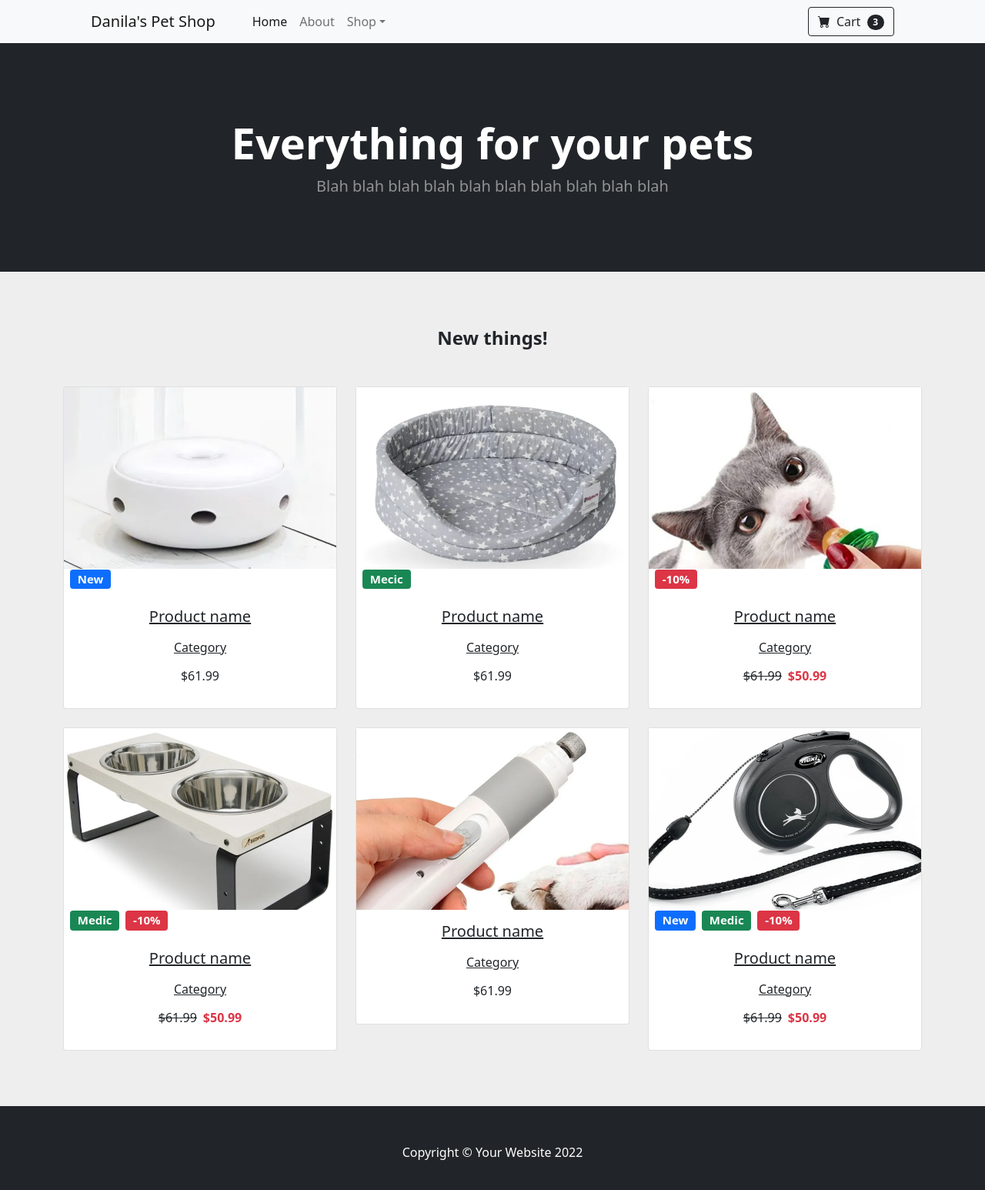
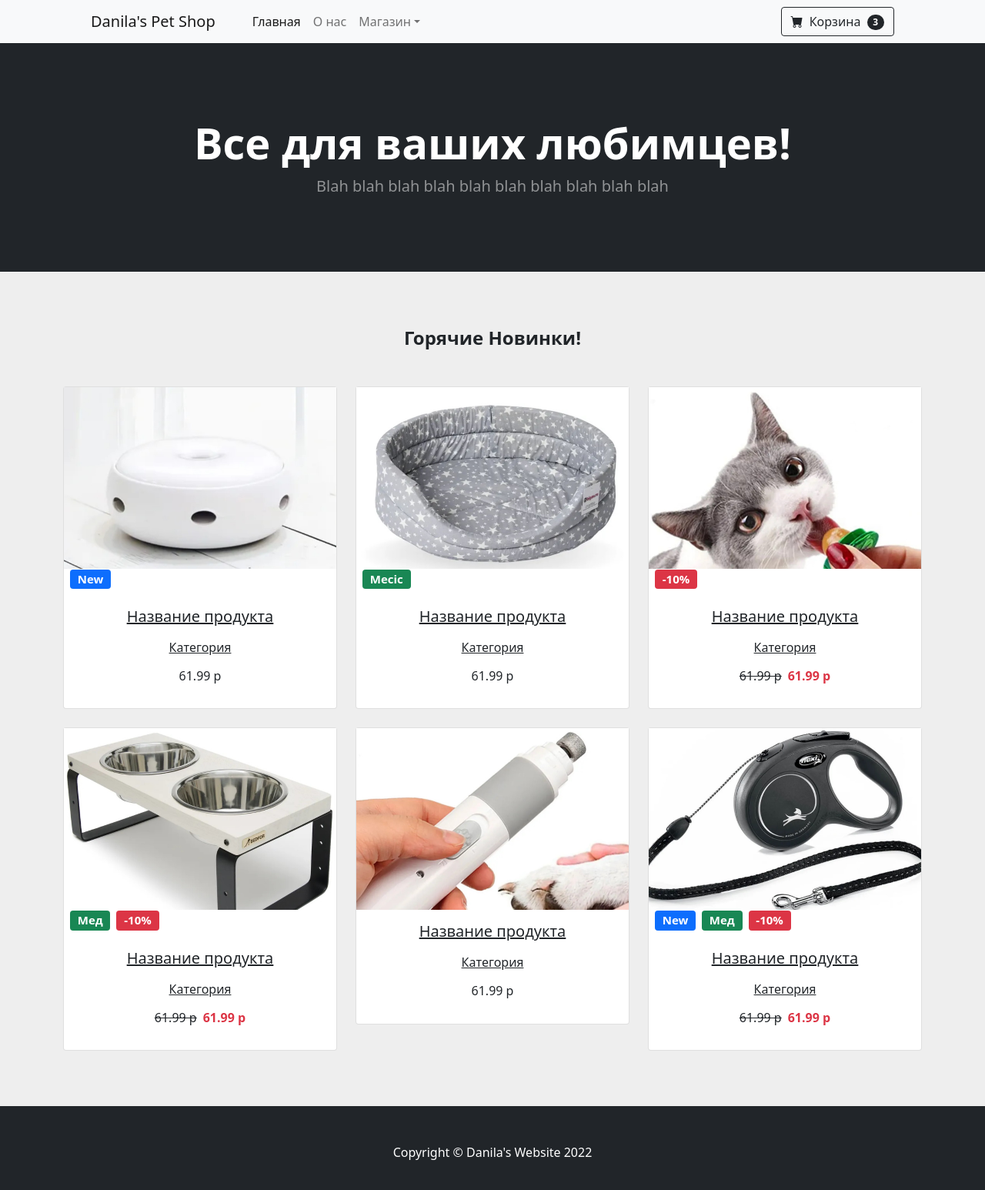
Before and after one commit to Dewered/SEO-Learning, a plain HTML site: page index.html in a window 1280 px wide. Shown: the whole page at 77% size. Drawn offline with nearby package versions, Linux system fonts and the light colour scheme.

Commit message:
Add files via upload

```diff
--- a/index.html
+++ b/index.html
@@ -42,10 +42,10 @@
             <ul class="navbar-nav me-auto mb-2 mb-lg-0 ms-lg-4">
               <li class="nav-item">
                 <a class="nav-link active" aria-current="page" href="index.html" id="main"
-                >Home</a
+                  >Главная</a
                 >
               </li>
-            <li class="nav-item"><a class="nav-link" href="about.html">About</a></li>
+              <li class="nav-item"><a class="nav-link" href="about.html">О нас</a></li>
               <li class="nav-item dropdown">
                 <a
                   class="nav-link dropdown-toggle"
@@ -54,20 +54,20 @@
                   role="button"
                   data-bs-toggle="dropdown"
                   aria-expanded="false"
-                >Shop</a
+                  >Магазин</a
                 >
                 <ul class="dropdown-menu" aria-labelledby="navbarDropdown">
-                <li><a class="dropdown-item" href="">All Products</a></li>
+                  <li><a class="dropdown-item" href="">Все продукты</a></li>
                   <li><hr class="dropdown-divider" /></li>
-                <li><a class="dropdown-item" href="">Popular Items</a></li>
-                <li><a class="dropdown-item" href="">New Arrivals</a></li>
+                  <li><a class="dropdown-item" href="">Популярные</a></li>
+                  <li><a class="dropdown-item" href="">Новинки</a></li>
                 </ul>
               </li>
             </ul>
             <form class="d-flex">
               <button class="btn btn-outline-dark" type="button" id="cartButton">
                 <i class="bi-cart-fill me-1"></i>
-              Cart
+                Корзина
                 <span class="badge bg-dark text-white ms-1 rounded-pill">3</span>
               </button>
             </form>
@@ -78,7 +78,7 @@
     <header class="bg-dark py-5">
       <div class="container px-4 px-lg-5 my-5">
         <div class="text-center text-white">
-          <h1 class="display-4 fw-bolder">Everything for your pets</h1>
+          <h1 class="display-4 fw-bolder">Все для ваших любимцев!</h1>
           <p class="lead fw-normal text-white-50 mb-0">
             Blah blah blah blah blah blah blah blah blah blah
           </p>
@@ -88,7 +88,7 @@
     <!-- Section-->
     <section style="background-color: #eee;">
       <div class="text-center container py-5">
-        <h4 class="mt-4 mb-5"><strong>New things!</strong></h4>
+        <h4 class="mt-4 mb-5"><strong>Горячие Новинки!</strong></h4>
 
         <div class="row">
           <div class="col-lg-4 col-md-12 mb-4">
@@ -110,12 +110,12 @@
               </div>
               <div class="card-body">
                 <a href="" class="text-reset">
-                  <h5 class="card-title mb-3">Product name</h5>
+                  <h5 class="card-title mb-3">Название продукта</h5>
                 </a>
                 <a href="" class="text-reset">
-                  <p>Category</p>
+                  <p>Категория</p>
                 </a>
-                <h6 class="mb-3">$61.99</h6>
+                <h6 class="mb-3">61.99 р</h6>
               </div>
             </div>
           </div>
@@ -139,12 +139,12 @@
               </div>
               <div class="card-body">
                 <a href="" class="text-reset">
-                  <h5 class="card-title mb-3">Product name</h5>
+                  <h5 class="card-title mb-3">Название продукта</h5>
                 </a>
                 <a href="" class="text-reset">
-                  <p>Category</p>
+                  <p>Категория</p>
                 </a>
-                <h6 class="mb-3">$61.99</h6>
+                <h6 class="mb-3">61.99 р</h6>
               </div>
             </div>
           </div>
@@ -167,13 +167,13 @@
               </div>
               <div class="card-body">
                 <a href="" class="text-reset">
-                  <h5 class="card-title mb-3">Product name</h5>
+                  <h5 class="card-title mb-3">Название продукта</h5>
                 </a>
                 <a href="" class="text-reset">
-                  <p>Category</p>
+                  <p>Категория</p>
                 </a>
                 <h6 class="mb-3">
-                  <s>$61.99</s><strong class="ms-2 text-danger">$50.99</strong>
+                  <s>61.99 р</s><strong class="ms-2 text-danger">61.99 р</strong>
                 </h6>
               </div>
             </div>
@@ -190,7 +190,7 @@
                   <div class="mask">
                     <div class="d-flex justify-content-start align-items-end h-100">
                       <h5>
-                        <span class="badge bg-success ms-2">Medic</span><span
+                        <span class="badge bg-success ms-2">Мед</span><span
                           class="badge bg-danger ms-2">-10%</span>
                       </h5>
                     </div>
@@ -202,13 +202,13 @@
               </div>
               <div class="card-body">
                 <a href="" class="text-reset">
-                  <h5 class="card-title mb-3">Product name</h5>
+                  <h5 class="card-title mb-3">Название продукта</h5>
                 </a>
                 <a href="" class="text-reset">
-                  <p>Category</p>
+                  <p>Категория</p>
                 </a>
                 <h6 class="mb-3">
-                  <s>$61.99</s><strong class="ms-2 text-danger">$50.99</strong>
+                  <s>61.99 р</s><strong class="ms-2 text-danger">61.99 р</strong>
                 </h6>
               </div>
             </div>
@@ -231,12 +231,12 @@
               </div>
               <div class="card-body">
                 <a href="" class="text-reset">
-                  <h5 class="card-title mb-3">Product name</h5>
+                  <h5 class="card-title mb-3">Название продукта</h5>
                 </a>
                 <a href="" class="text-reset">
-                  <p>Category</p>
+                  <p>Категория</p>
                 </a>
-                <h6 class="mb-3">$61.99</h6>
+                <h6 class="mb-3">61.99 р</h6>
               </div>
             </div>
           </div>
@@ -251,7 +251,7 @@
                     <div class="d-flex justify-content-start align-items-end h-100">
                       <h5>
                         <span class="badge bg-primary ms-2">New</span><span
-                          class="badge bg-success ms-2">Medic</span><span class="badge bg-danger ms-2">-10%</span>
+                          class="badge bg-success ms-2">Мед</span><span class="badge bg-danger ms-2">-10%</span>
                       </h5>
                     </div>
                   </div>
@@ -262,13 +262,13 @@
               </div>
               <div class="card-body">
                 <a href="" class="text-reset">
-                  <h5 class="card-title mb-3">Product name</h5>
+                  <h5 class="card-title mb-3">Название продукта</h5>
                 </a>
                 <a href="" class="text-reset">
-                  <p>Category</p>
+                  <p>Категория</p>
                 </a>
                 <h6 class="mb-3">
-                  <s>$61.99</s><strong class="ms-2 text-danger">$50.99</strong>
+                  <s>61.99 р</s><strong class="ms-2 text-danger">61.99 р</strong>
                 </h6>
               </div>
             </div>
@@ -280,7 +280,7 @@
     <footer class="py-5 bg-dark">
       <div class="container">
         <p class="m-0 text-center text-white">
-          Copyright &copy; Your Website 2022
+          Copyright &copy; Danila's Website 2022
         </p>
       </div>
     </footer>
```
Also changed, not shown: about.html (+9 -15 lines), cart.html (+39 -40 lines). Lines whose indentation alone changed are shown as unchanged.
